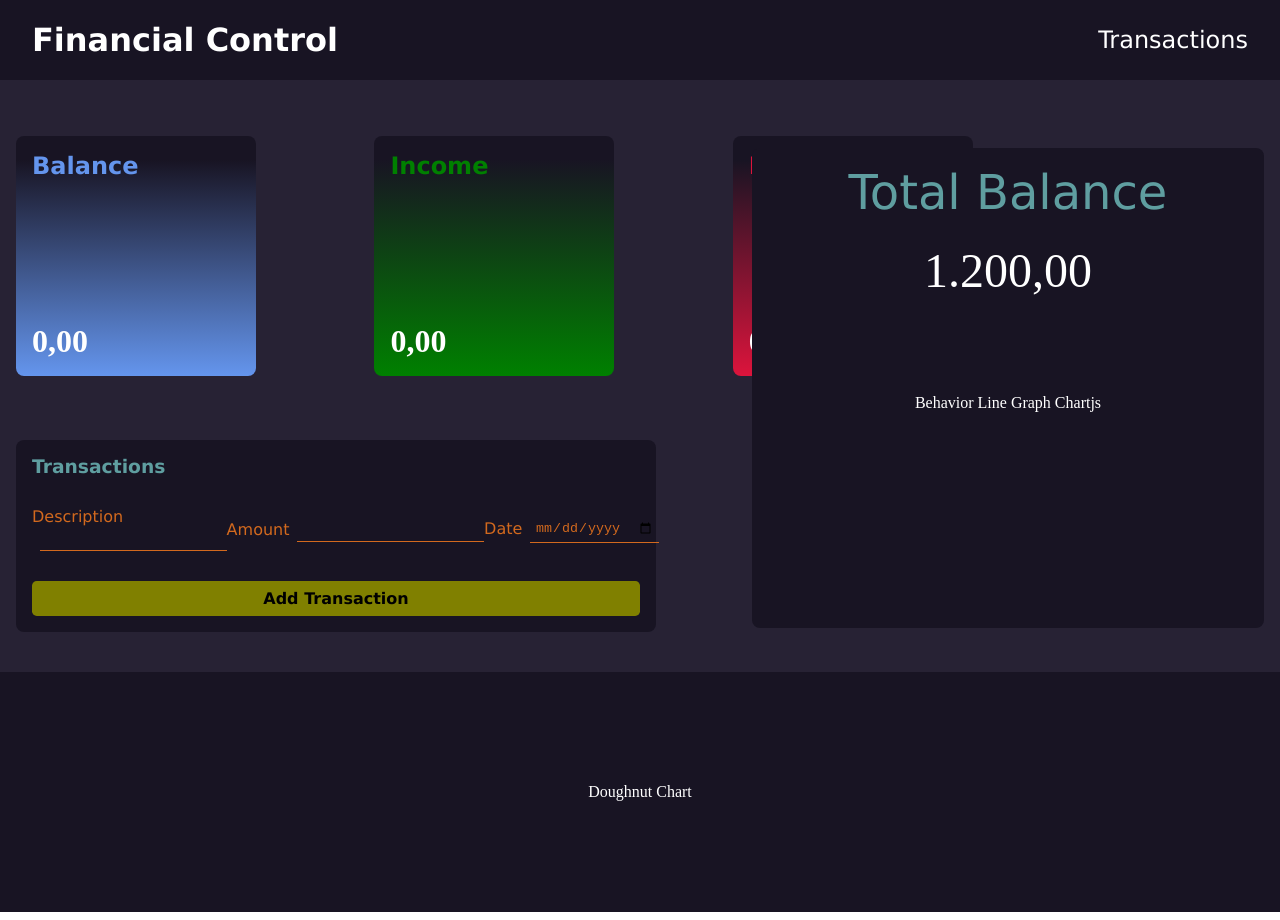
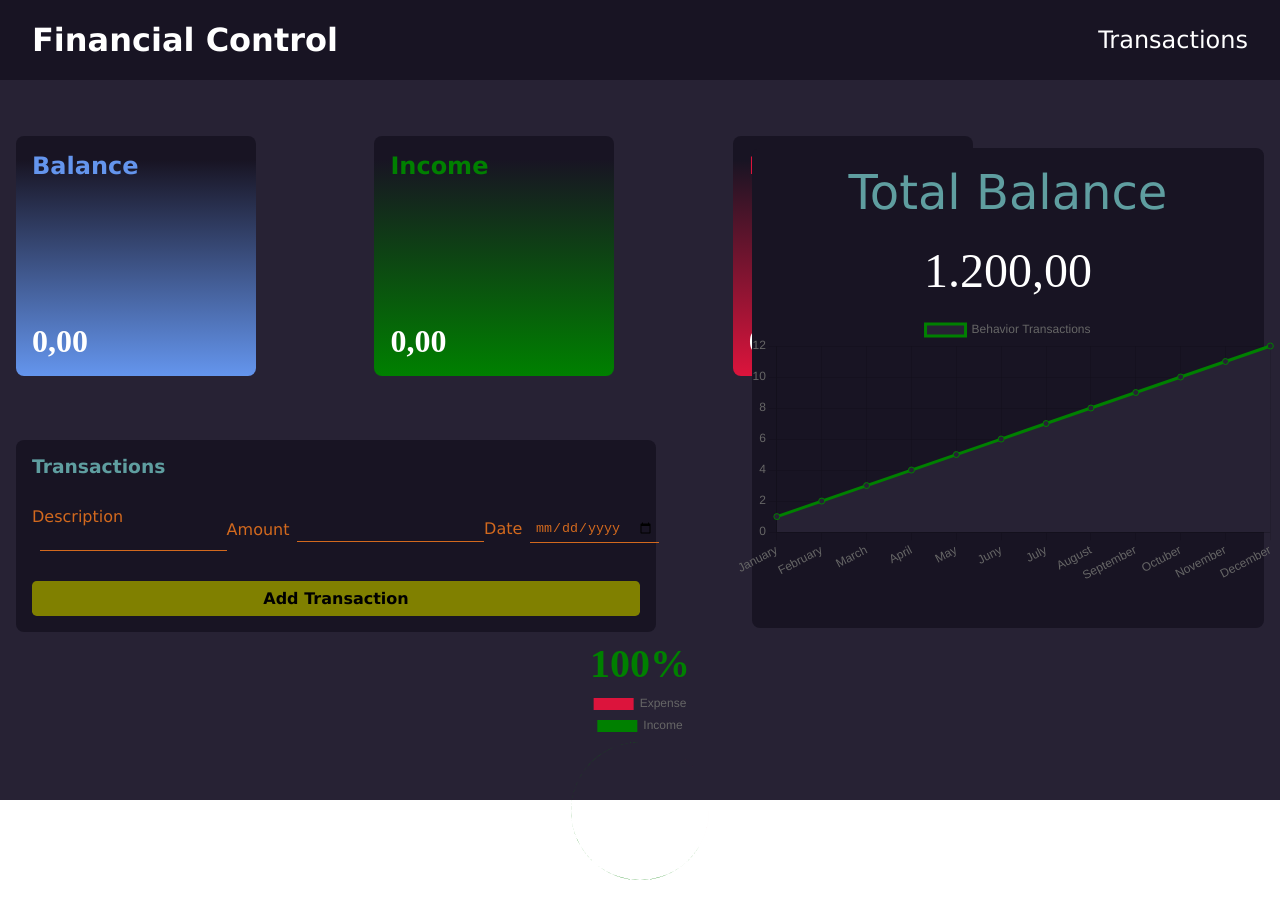
Before and after one commit to fernandooliveiralima/financial-control-nuxt3, a Nuxt app: page / in a window 1280 px wide. Built offline with nearby package versions, Linux system fonts and the light colour scheme.

Commit message:
style part 3

```diff
--- /dev/null
+++ b/components/DoughnutChartC.vue
@@ -0,0 +1,86 @@
+<script setup lang="ts">
+    import { Chart } from 'chart.js/auto';
+
+    const myChart = ref(null);
+    let doughnutChart: Chart<"doughnut", number[], string> | null = null;
+
+    const createChart = ()=>{
+        if(myChart.value && !doughnutChart){
+
+            const ctx = myChart.value;
+
+            doughnutChart = new Chart(ctx, {
+                type: 'doughnut',
+                data:{
+                    labels:['Expense', 'Income'],
+                    datasets:[{
+                        data:[1,2],
+                        borderWidth: 0,
+                        hoverOffset: 5,
+                        backgroundColor: ['crimson', 'green']
+                    }]
+                },
+                options:{
+                    responsive: true,
+                    cutout: 90
+                }
+            })
+
+        }
+    }
+
+    onMounted(()=>{
+        createChart();
+    })
+</script>
+
+<template>
+    <div>
+
+        <section class="doughnut-chart">
+            <div class="chart">
+                <canvas ref="myChart"></canvas>
+                <span class="percentual-value income">100%</span>
+            </div>
+        </section>
+
+    </div>
+</template>
+
+<style lang="scss" scoped>
+    /* .doughnut-chart */
+    .doughnut-chart{
+        height: 17rem;
+        width: 100%;
+        display: flex;
+        align-items: center;
+        justify-content: center;
+        margin-top: 1rem;
+
+        /* .chart */
+        .chart{
+            height: 100%;
+            width: 15%;
+            display: flex;
+            align-items: center;
+            justify-content: center;
+
+            /* .percentual-value */
+            .percentual-value{
+                font-size: 2.5rem;
+                position: absolute;
+                top: 80%;
+                font-family: 'Alice', serif;
+                font-weight: 600;
+            }
+        }
+    }
+
+    .income{
+        color: green;
+    }
+    .expense{
+        color: crimson;
+    }
+
+</style>
--- /dev/null
+++ b/components/LineChartC.vue
@@ -0,0 +1,83 @@
+<script setup lang="ts">
+import { Chart } from 'chart.js/auto';
+
+const myChart = ref(null);
+let lineChart: Chart<"line", number[], string> | null = null;
+
+const createChart = () => {
+    if (myChart.value && !lineChart) {
+
+        const ctx = myChart.value;
+
+        lineChart = new Chart(ctx, {
+            type: 'line',
+            data: {
+                labels: ['January', 'February', 'March', 'April', 'May', 'Juny', 'July', 'August', 'September', 'Octuber', 'November', 'December',],
+                datasets: [{
+                    label: 'Behavior Transactions',
+                    data: [1, 2, 3, 4, 5, 6, 7, 8, 9, 10, 11, 12],
+                    fill: true,
+                    backgroundColor: '#272234',
+                    borderColor: 'green',
+                    tension: 0.1
+                }]
+            },
+            options: {
+                responsive: true,
+
+            }
+        })
+
+    }
+}
+
+onMounted(() => {
+    createChart();
+})
+</script>
+
+<template>
+    <div>
+
+        <section class="line-chart">
+            <div class="chart">
+                <canvas ref="myChart"></canvas>
+            </div>
+        </section>
+
+    </div>
+</template>
+
+<style lang="scss" scoped>
+/* .line-chart */
+.line-chart {
+
+    height: 17rem;
+    width: 100%;
+    display: flex;
+    align-items: center;
+    justify-content: center;
+    margin-top: 1rem;
+
+    /* .chart */
+    .chart {
+
+        height: 100%;
+        width: 35rem;
+        display: flex;
+        align-items: center;
+        justify-content: center;
+
+
+
+    }
+}
+
+.income {
+    color: green;
+}
+
+.expense {
+    color: crimson;
+}
+</style>
--- a/components/TotalBalanceC.vue
+++ b/components/TotalBalanceC.vue
@@ -11,17 +11,17 @@
                 <div class="total-balance">1.200,00</div>
             </div>
 
-            <div class="line-chart">Behavior Line Graph Chartjs</div>
+            <section class="line-chart-component">
+                <LineChartC></LineChartC>
+            </section>
         </section>
 
     </div>
 </template>
 
 <style lang="scss" scoped>
-
-
 /* .container-totalBalance */
-    .container-totalBalance{
+.container-totalBalance {
     margin-bottom: -20rem;
     margin-right: 1rem;
     width: 40%;
@@ -29,7 +29,7 @@
 }
 
 /* .totalBalance-details */
-    .totalBalance-details{
+.totalBalance-details {
     background-color: #181423;
     border-radius: 0.5rem;
     color: white;
@@ -41,7 +41,7 @@
     align-items: center;
 
     /* .totalBalance-elements */
-        .totalBalance-elements{
+    .totalBalance-elements {
         display: flex;
         flex-direction: column;
         align-items: center;
@@ -50,22 +50,23 @@
         width: 100%;
 
         /* .total-title */
-            .total-title{
+        .total-title {
             font-size: 3rem;
             font-family: Verdana, Geneva, Tahoma, sans-serif;
             color: cadetblue;
         }
 
         /* .total-balance */
-            .total-balance{
+        .total-balance {
             font-family: 'Alice', serif;
             font-size: 3rem;
         }
     }
 
     /* .line chart */
-        .line-chart{
-            margin-top: 20%;
+    .line-chart {
+
+
     }
 }
 </style>
--- a/package.json
+++ b/package.json
@@ -15,6 +15,7 @@
     "vue-router": "^4.2.5"
   },
   "dependencies": {
+    "chart.js": "^4.4.1",
     "sass": "^1.69.7"
   }
 }
--- a/pages/index.vue
+++ b/pages/index.vue
@@ -6,10 +6,12 @@
             <div class="transactions-data">
                 <TransactionsInfoC></TransactionsInfoC>
                 <TotalBalanceC></TotalBalanceC>
+
             </div>
 
             <FormTransactionsC></FormTransactionsC>
-            <div class="teste">Doughnut Chart</div>
+            <DoughnutChartC></DoughnutChartC>
+
         </section>
 
     </div>
```
Also changed, not shown: 1 other file (tests, documents, lock files or other folders). Lines whose indentation alone changed are shown as unchanged.
